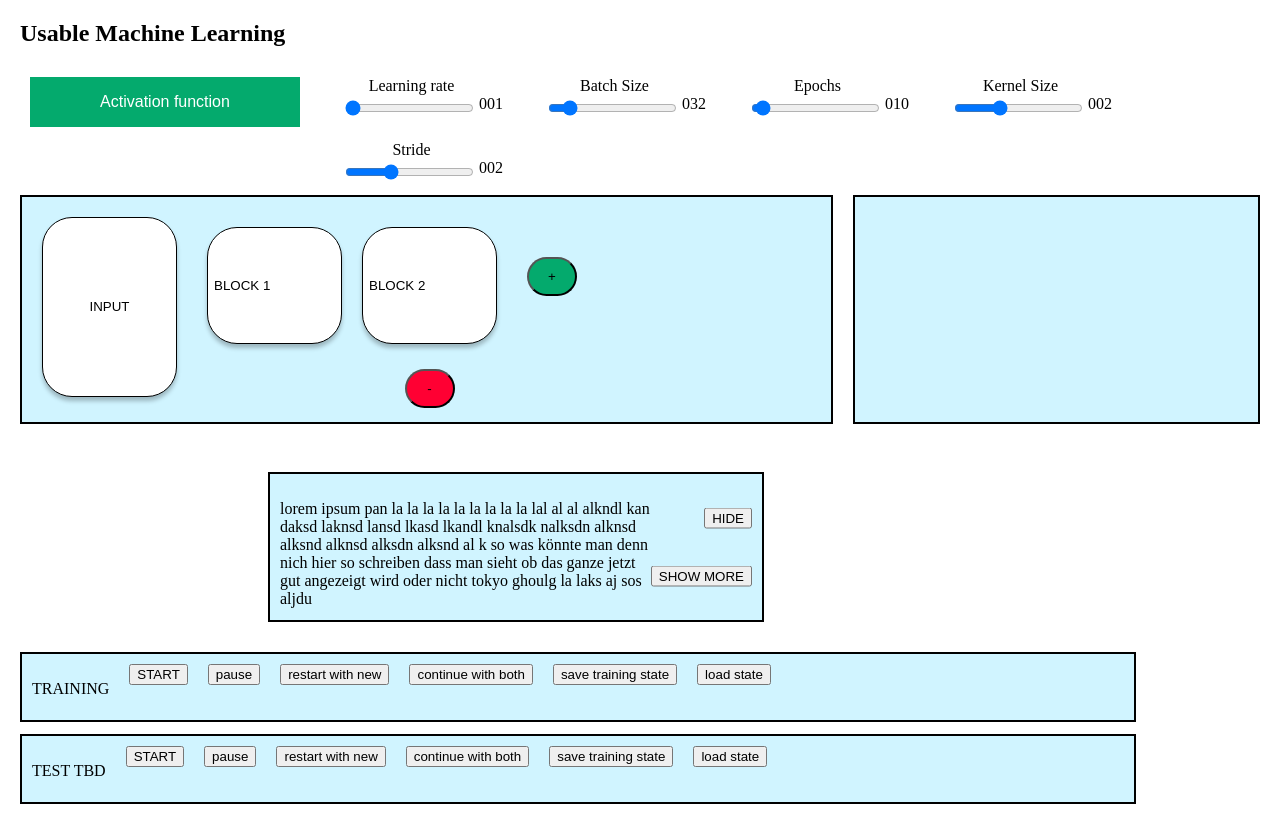
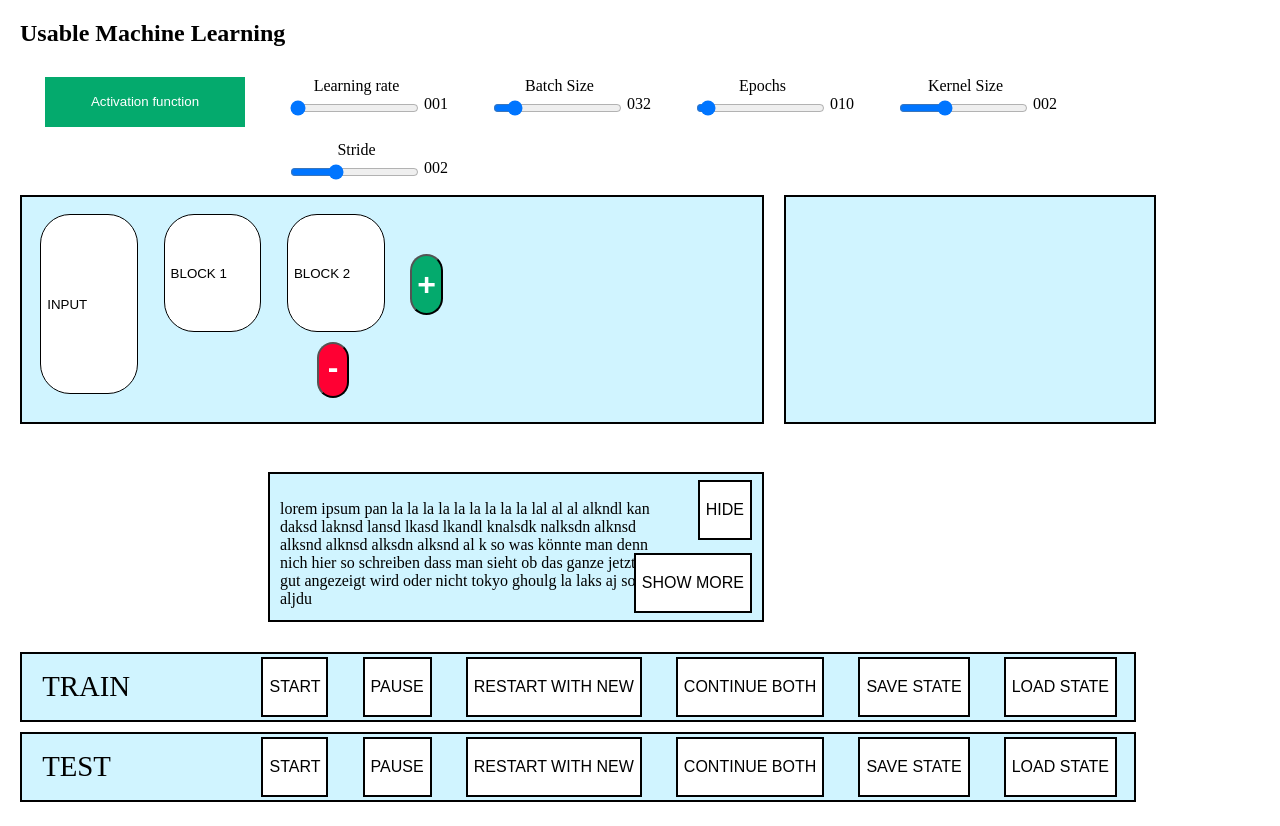
Before and after one commit to omah03/Usable-Machine-Learning-, a Flask app: page / in a window 1280 px wide. After the commit the page ends 802 px from the top, so only its background shows below. Run offline with Flask 2, Linux system fonts and the light colour scheme.

Commit message:
some styling, accesibility adjustments

```diff
--- a/static/style.css
+++ b/static/style.css
@@ -34,14 +34,25 @@ input[type="range"] {
   box-sizing: border-box;
 }
 
+
+
 /* Dropdown Button */
 .dropbtn {
   background-color: #04AA6D;
   color: white;
-  padding: 16px;
-  font-size: 16px;
+  padding-top: 10px;
+  padding-bottom: 10px;
+
+  padding-left: auto;
+  font-size: auto;
   border: none;
-  min-width: 270px; /* so it doesnt change size when text changes*/
+  margin-left: 15px;
+
+  min-width: 200px;
+  max-width: 200px;
+  min-height: 50px;
+  max-height: 50px; /* so it doesnt change size when text changes*/
+  /* so it doesnt change size when text changes*/
 }
 
 /* The container <div> - needed to position the dropdown content */
@@ -81,48 +92,69 @@ input[type="range"] {
   flex-direction: row;
 }
 
-.inputbox {
-  /* Layer 1 */
-
+.inputbox{
+  display:flex;
+  align-items: center;
   box-sizing: border-box;
 
-width: 135px;
+  width: 90%;
   height: 180px;
 
 
   background: #FFFFFF;
   border: 1px solid #000000;
-box-shadow: 0px 4px 4px rgba(0, 0, 0, 0.25);
   border-radius: 30px;
 
-margin: 20px;
+  margin-top: 10px;
+  margin-bottom: 10px;
+
+  margin-left:auto;
 }
+
+.blockcolumn {
+  display: flex;
+  float: left;
+  flex-direction: column;
+  width: 20%;
+  padding: 1%;
+  align-items: center;
+}
+
 .block {
-  /* Layer 1 */
   display:flex;
   align-items: center;
   box-sizing: border-box;
 
-  width: 135px;
+  width: 90%;
   height: 117.44px;
 
 
   background: #FFFFFF;
   border: 1px solid #000000;
-  box-shadow: 0px 4px 4px rgba(0, 0, 0, 0.25);
   border-radius: 30px;
 
-  margin-top: 20px;
+  margin-top: 10px;
+  margin-left:auto;
 }
 
 .MinusButton {
   display: flex;
-  margin-top: 25px;
-  padding: 10px;
   background-color:#ff0033;
   border-radius: 25px;
-  width: 50px;
+  width: 30%;
   justify-content: center;
+
+  color:#FFFFFF;
+  font-size: xx-large;
+  font-weight: bolder;
+
+  margin-top: 10px;
+  margin-left:5%;
+
+  padding-top: 5px;
+  padding-bottom: 10px;
+  padding-left: 10%;
+  padding-right: 10%;
 }
 
 .AddButton {
@@ -130,10 +162,20 @@ margin: 20px;
   justify-content: center;
   background-color: #04AA6D;
   border-radius: 25px;
-  width: 50px;
+  width: 30%;
+
+  color:#FFFFFF;
+  font-size:xx-large;
+  font-weight: bolder;
+
   margin-top: 50px;
-  margin-left: 10px;
-  padding: 10px;
+  margin-left: -50%;
+  padding-top: 10px;
+  padding-bottom: 10px;
+  padding-left: 10%;
+  padding-right: 10%;
+
+
 }
 .rectanglelayer {
   /* Rectangle 5 */
@@ -141,7 +183,7 @@ margin: 20px;
   flex-direction: row;
   box-sizing: border-box;
 
-  width: 1000px;
+  width: 60%;
   height: 229px;
 
   background: #D0F4FF;
@@ -153,7 +195,7 @@ margin: 20px;
   flex-direction: row;
   box-sizing: border-box;
 
-  width: 500px;
+  width: 30%;
   height: 229px;
 
   background: #D0F4FF;
@@ -185,6 +227,9 @@ margin: 20px;
 }
 
 .trainingrectangle {
+  display:flex;
+  flex-direction: row;
+  align-items: center;
   box-sizing: border-box;
 
   position: relative;
@@ -197,6 +242,9 @@ margin: 20px;
 
 }
 .testrectangle {
+  display:flex;
+  flex-direction: row;
+  align-items: center;
   box-sizing: border-box;
 
   position: relative;
@@ -208,3 +256,20 @@ margin: 20px;
   border: 2px solid #000000;
 
 }
+.button{
+  display:flex;
+  border: 2px solid #000000;
+  background-color: #FFFFFF;
+  height: 60px;
+  width: auto;
+  margin: auto;
+  font-size: 100%;
+  text-transform:uppercase;
+  align-items: center;
+}
+.button:hover {
+  background-color: #919191; /* Color on hover */
+}
+.button:active {
+  transform: scale(0.95); /* Scale down on click */
+}
--- a/templates/index.html
+++ b/templates/index.html
@@ -4,7 +4,7 @@
         <link rel="stylesheet" href="../static/style.css">
     </head>
 <body>
-    <div class = "row">
+    <div style="width:90%;" class = "row">
         <h2> Usable Machine Learning</h2>
         <div class = "column">
             <div class="dropdown">
@@ -55,31 +55,33 @@
             </div>
         </div>
     </div>
-    <div style="display:flex; flex-direction:row;">
+    <div style="display:flex; flex-direction:row; align-items: center;">
         <div class = "rectanglelayer">
-            <button id="inputbox" class = "inputbox"> INPUT</button>
-            <div class = "column">
-                <button id="block1" class = "block"> BLOCK 1</button>
+            <div class = "blockcolumn">
+                <button id="inputbox" class = "inputbox">INPUT</button>
+            </div>
+            <div class = "blockcolumn">
+                <button id="block1" class = "block">BLOCK 1</button>
                 <button id="Add_block1", class="AddButton"> + </button>
                 <button id="Minus_block1" class="MinusButton"> - </button>
             </div>
-            <div class = "column">
-                <button id="block2" class = "block"> BLOCK 2</button>
+            <div class = "blockcolumn">
+                <button id="block2" class = "block">BLOCK 2</button>
                 <button id="Add_block2" class="AddButton"> + </button>
                 <button id="Minus_block2" class="MinusButton"> - </button>
             </div>
-            <div class = "column">
-                <button id="block3" class = "block"> BLOCK 3</button>
+            <div class = "blockcolumn">
+                <button id="block3" class = "block">BLOCK 3</button>
                 <button id="Add_block3" class="AddButton"> + </button>
                 <button id="Minus_block3" class="MinusButton"> - </button>
             </div>
-            <div class = "column">
-                <button id="block4" class = "block"> BLOCK 4</button>
+            <div class = "blockcolumn">
+                <button id="block4" class = "block">BLOCK 4</button>
                 <button id="Add_block4" class="AddButton"> + </button>
                 <button id="Minus_block4" class="MinusButton"> - </button>
             </div>
-            <div class = "column">
-                <button id="block5" class = "block"> BLOCK 5</button>
+            <div class = "blockcolumn">
+                <button id="block5" class = "block">BLOCK 5</button>
                 <button id="Add_block5" class="AddButton"> + </button>
                 <button id="Minus_block5" class="MinusButton"> - </button>
             </div>
@@ -93,59 +95,42 @@
                 <div class = "column">
                     <p class= "infotext" id = "infotext"> lorem ipsum pan la la la la la la  la la la lal al al alkndl kan daksd laknsd lansd lkasd lkandl knalsdk nalksdn alknsd alksnd alknsd alksdn alksnd al k so was könnte man denn nich hier so schreiben dass man sieht ob das ganze jetzt gut angezeigt wird oder nicht tokyo ghoulg la laks aj sos aljdu </p>
                 </div>
-                <button id = "hide" name = "hide" style="position: absolute; top: 30%; right: 10px; transform: translateY(-50%)"> HIDE </button>
+                <button id = "hide" class="button" style="position: absolute; top: 25%; right: 10px; transform: translateY(-50%)"> HIDE </button>
                 <br>
                 <br>
-                <button id = "Show_more" name = "Show_More" style="position: absolute; top: 70%; right: 10px; transform: translateY(-50%)">SHOW MORE</button>
+                <button id = "Show_more" class="button" style="position: absolute; top: 75%; right: 10px; transform: translateY(-50%)">SHOW MORE</button>
             </div>
             </div>
         </div>
         <div class = "row">
             <div class = "trainingrectangle">
-                <div class = "column">
-                    <p> TRAINING</p>
+                <div  class = "column" style="width:20%;">
+                    <p style="margin: auto; width:90%; font-size:180%;">TRAIN</p>
                 </div>
-                <div class = "column">
-                <button id = "starttraining" name="starttraining"> START</button>
-                </div>
-                <div class = "column">
-                    <button id = "pausetraining" name="pausetraining"> pause</button>
-                </div>
-                <div class = "column">
-                    <button id = "restarttraining" name="restarttraining"> restart with new</button>
-                </div>
-                <div class = "column">
-                    <button id = "continuetraining" name="continuetraining"> continue with both</button>
-                </div>
-                <div class = "column">
-                    <button id = "savetraining" name="savetraining"> save training state</button>
-                </div>                <div class = "column">
-                <button id = "loadtraining" name="loadtraining"> load state</button>
+                <div  class = "row" style="display:flex; display-direction:row; width:80%">
+                    <button id = "starttraining" name="starttraining" class= "button"> START</button>
+                    <button id = "pausetraining" name="pausetraining" class= "button"> pause</button>
+                    <button id = "restarttraining" name="restarttraining" class= "button"> restart with new</button>
+                    <button id = "continuetraining" name="continuetraining"  class= "button"> continue both</button>
+                    <button id = "savetraining" name="savetraining"  class= "button"> save state</button>
+                    <button id = "loadtraining" name="loadtraining"  class= "button"> load state</button>
                 </div>
             </div>
         </div>
         <div class = "row">
             <div class = "testrectangle">
-                <div class = "column">
-                    <p> TEST TBD</p>
+                <div  class = "column" style="width:20%;">
+                    <p style="margin: auto; width:90%; font-size:180%;">TEST</p>
                 </div>
-                <div class = "column">
-                <button id = "starttest" name="starttest"> START</button>
+                <div  class = "row" style="display:flex; display-direction:row; width:80%">
+                    <button id = "starttest" name="starttest"  class= "button"> START</button>
+                    <button id = "pausetest" name="pausetest" class= "button"> pause</button>
+                    <button id = "restarttest" name="restarttest" class= "button"> restart with new</button>
+                    <button id = "continuetest" name="continuetest" class= "button"> continue both</button>
+                    <button id = "savetest" name="savetest" class= "button"> save state</button>
+                    <button id = "loadtest" name="loadtest" class= "button"> load state</button>
                 </div>
-                <div class = "column">
-                    <button id = "pausetest" name="pausetest"> pause</button>
-                </div>
-                <div class = "column">
-                    <button id = "restarttest" name="restarttest"> restart with new</button>
-                </div>
-                <div class = "column">
-                    <button id = "continuetest" name="continuetest"> continue with both</button>
-                </div>
-                <div class = "column">
-                    <button id = "savetest" name="savetest"> save training state</button>
-                </div>                <div class = "column">
-                <button id = "loadtest" name="loadtest"> load state</button>
-                </div>
+
             </div>
         </div>
     <!-- only need this once -->
```
Lines whose indentation alone changed are shown as unchanged.
